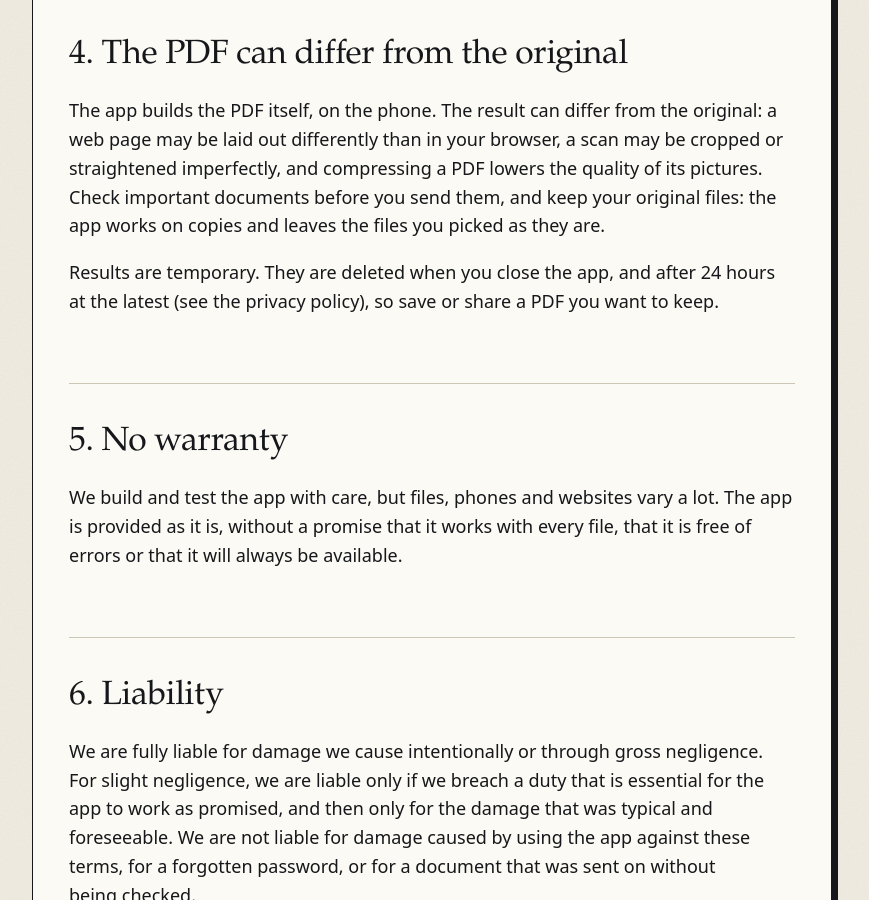
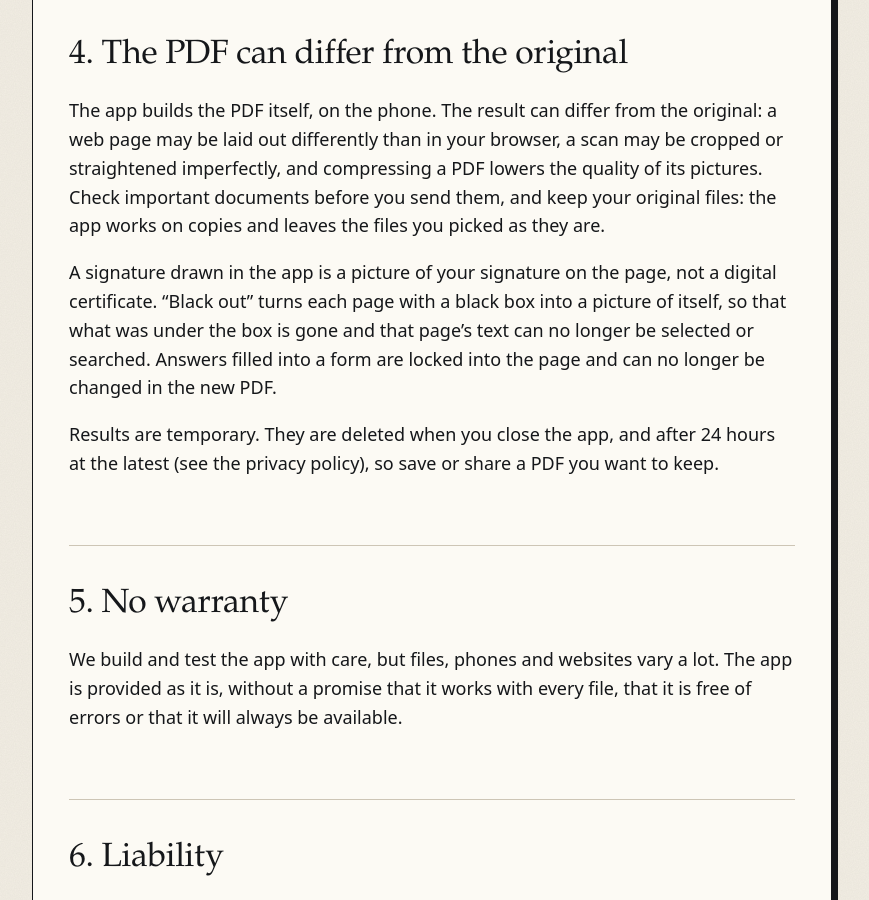
Before and after one commit to Gdato/gdato.github.io, a Jekyll site: the page built from pdf-werkstatt/terms.md, in a window 1280 px wide and 900 px high, scrolled down 1887 px. Shown: the whole window, without its empty margins (208-1077 px from the left). Built offline with Jekyll 4.4.1, drawn with Linux system fonts in a browser that asks for light colours.

Commit message:
PDF Werkstatt: the terms say what a drawn signature, black out and locked form answers are

```diff
--- a/pdf-werkstatt/terms.md
+++ b/pdf-werkstatt/terms.md
@@ -52,6 +52,11 @@ differently than in your browser, a scan may be cropped or straightened imperfec
 quality of its pictures. Check important documents before you send them, and keep your original files: the app works on
 copies and leaves the files you picked as they are.
 
+A signature drawn in the app is a picture of your signature on the page, not a digital certificate. "Black out" turns
+each page with a black box into a picture of itself, so that what was under the box is gone and that page's text can
+no longer be selected or searched. Answers filled into a form are locked into the page and can no longer be changed in
+the new PDF.
+
 Results are temporary. They are deleted when you close the app, and after 24 hours at the latest (see the privacy
 policy), so save or share a PDF you want to keep.
 
```
